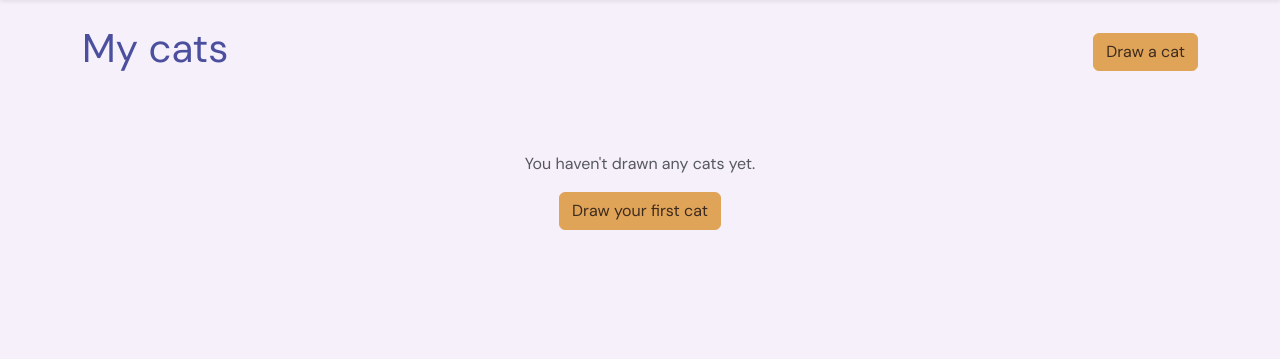
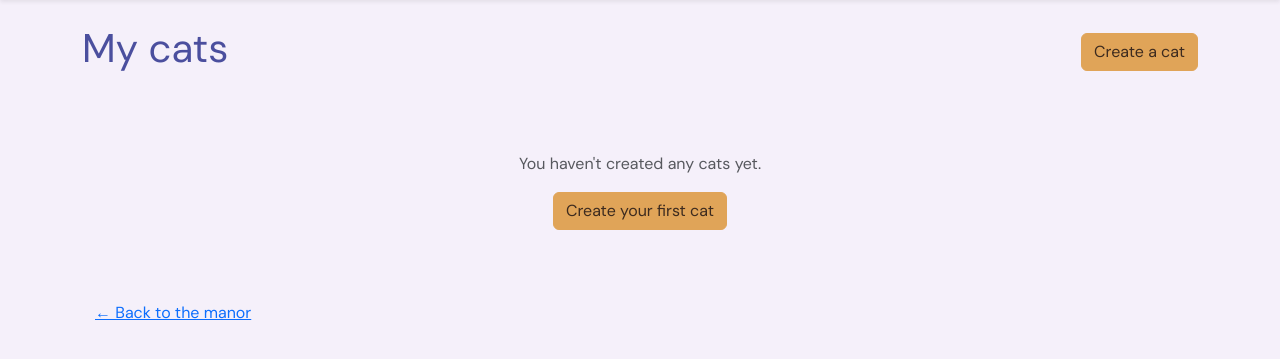
Before and after one commit to MonicaFeis/monicat-manor, a Django app: page /my-cats/ in a window 1280 px wide. Shown: the part 73-432 px from the top of the page. Run offline with Django 4.2, Linux system fonts and the light colour scheme; the visitor is signed in with stand-in values (Sample User, id 1); data that the repository does not hold is empty.

Commit message:
Add back-to-manor links on gallery and my cats pages, fix remaining Draw wording

```diff
--- a/templates/cats/gallery.html
+++ b/templates/cats/gallery.html
@@ -41,4 +41,6 @@
     {% else %}
         <p class="text-muted">No cats to show yet.</p>
     {% endif %}
+
+    <a href="{% url 'scene' %}" class="btn btn-link mt-3">&larr; Back to the manor</a>
 {% endblock %}
--- a/templates/cats/my_cats.html
+++ b/templates/cats/my_cats.html
@@ -5,7 +5,7 @@
 {% block content %}
     <div class="d-flex justify-content-between align-items-center mb-4">
         <h1>My cats</h1>
-        <a href="{% url 'cat_create' %}" class="btn btn-primary">Draw a cat</a>
+        <a href="{% url 'cat_create' %}" class="btn btn-primary">Create a cat</a>
     </div>
 
     {% if cats %}
@@ -44,8 +44,10 @@
         </div>
     {% else %}
         <div class="text-center py-5">
-            <p class="text-muted">You haven't drawn any cats yet.</p>
-            <a href="{% url 'cat_create' %}" class="btn btn-primary">Draw your first cat</a>
+            <p class="text-muted">You haven't created any cats yet.</p>
+            <a href="{% url 'cat_create' %}" class="btn btn-primary">Create your first cat</a>
         </div>
     {% endif %}
+
+    <a href="{% url 'scene' %}" class="btn btn-link mt-3">&larr; Back to the manor</a>
 {% endblock %}
```
